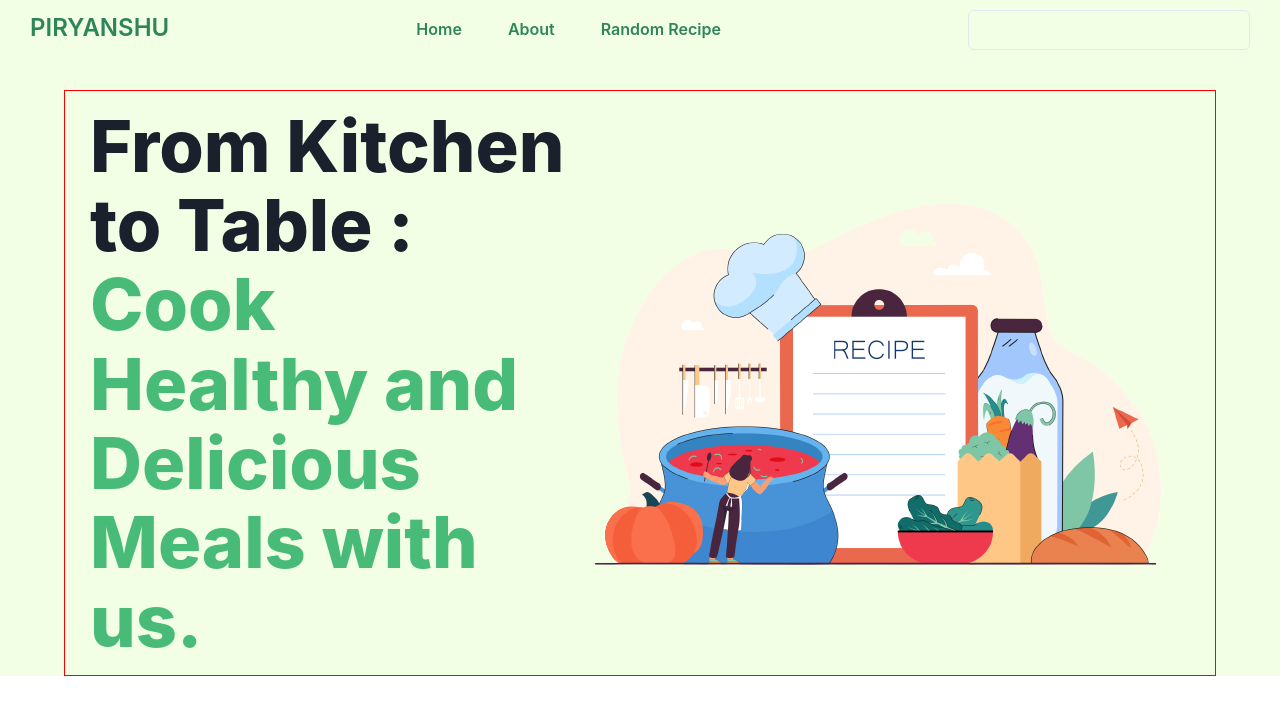
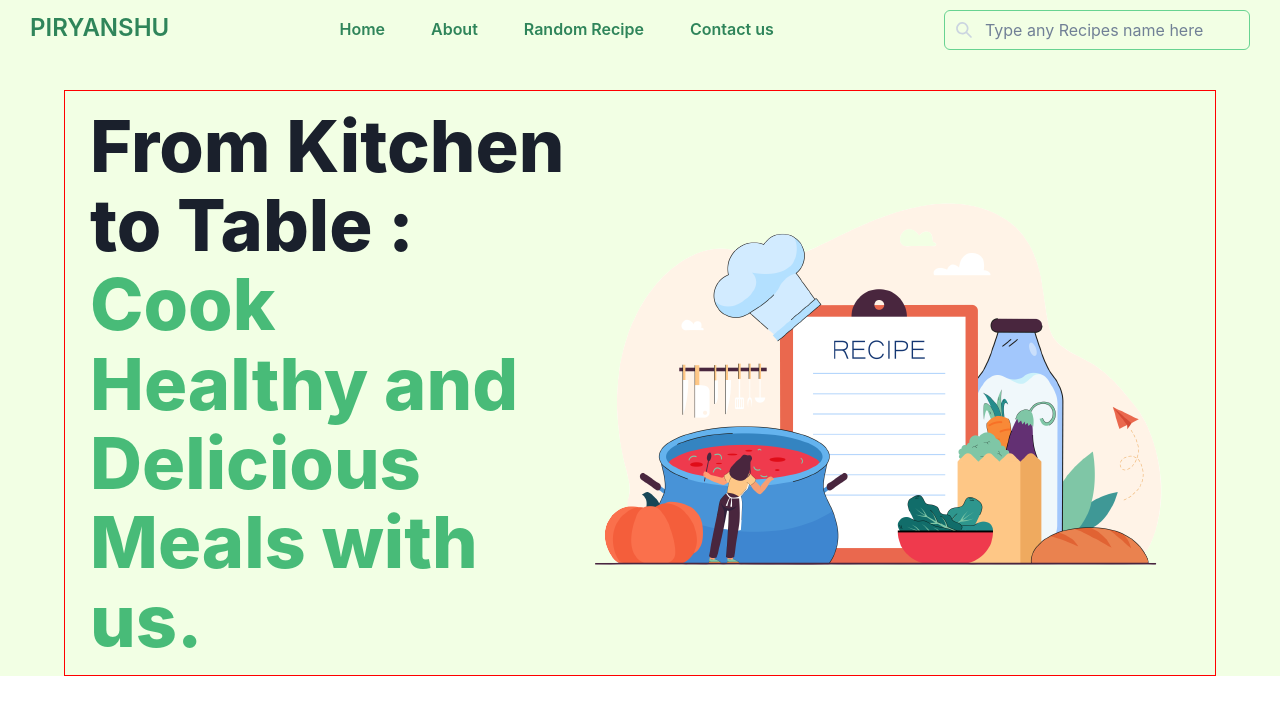
Before and after one commit to Piryanshu88/Food-Recipe-App, a React (Create React App) app in the folder food-app/: page / in a window 1280 px wide. Shown: the top 714 px of the page. Built offline with nearby package versions, Linux system fonts and the light colour scheme.

Commit message:
adding transtion property

```diff
--- a/food-app/src/Components/Navbar/Navbar.jsx
+++ b/food-app/src/Components/Navbar/Navbar.jsx
@@ -1,7 +1,14 @@
-import { Button, Flex, Input } from "@chakra-ui/react";
+import {
+  Button,
+  Flex,
+  IconButton,
+  Input,
+  InputGroup,
+  InputLeftElement,
+} from "@chakra-ui/react";
 import React from "react";
 import styles from "./Navbar.module.css";
-
+import { SearchIcon } from "@chakra-ui/icons";
 export const Navbar = () => {
   return (
     <div className={styles.navbar_section}>
@@ -16,12 +23,14 @@ export const Navbar = () => {
             background: "var(--bg-color)",
             transform: "scale(1.1,1.1)",
           }}
+          transition="ease-in 0.5s"
           colorScheme="green"
         >
           Home
         </Button>
         <Button
           variant={"ghost"}
+          transition="ease-in 0.5s"
           borderRadius="0"
           _hover={{
             background: "var(--bg-color)",
@@ -33,6 +42,7 @@ export const Navbar = () => {
         </Button>
         <Button
           variant={"ghost"}
+          transition="ease-in 0.5s"
           borderRadius="0"
           _hover={{
             background: "var(--bg-color)",
@@ -42,9 +52,32 @@ export const Navbar = () => {
         >
           Random Recipe
         </Button>
+        <Button
+          variant={"ghost"}
+          borderRadius="0"
+          transition="ease-in 0.5s"
+          _hover={{
+            background: "var(--bg-color)",
+            transform: "scale(1.1,1.1)",
+          }}
+          colorScheme="green"
+        >
+          Contact us
+        </Button>
       </Flex>
       <Flex>
-        <Input />
+        <InputGroup>
+          <InputLeftElement
+            pointerEvents="none"
+            children={<SearchIcon color="gray.300" />}
+          />
+          <Input
+            placeholder="Type any Recipes name here"
+            focusBorderColor="green.300"
+            borderColor={"green.300"}
+            width="100%"
+          />
+        </InputGroup>
       </Flex>
     </div>
   );
```
